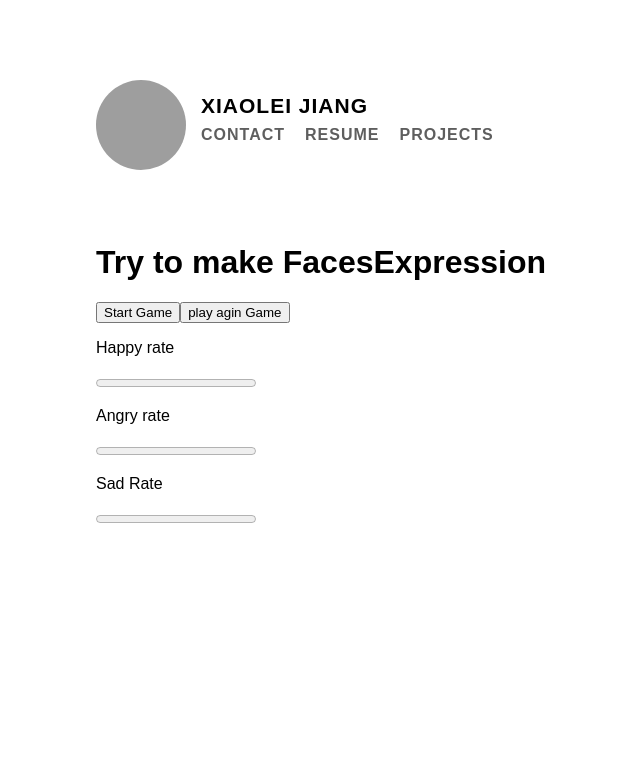
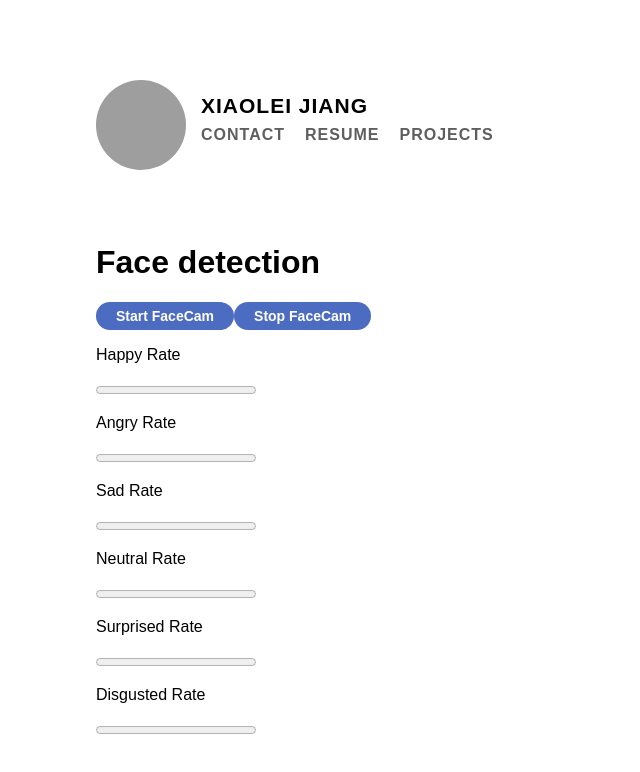
Before and after one commit to bartotti/portfolio, a Next.js app: page /components/FaceCamera in a window 1280 px wide. Shown: the top 772 px of the page, without its empty margins (32-672 px from the left). Built offline with nearby package versions, Linux system fonts and the light colour scheme; no server answers; grey boxes are pictures that could not be loaded.

Commit message:
project.js css added removed bullet point and raplce with img.svg plus FaceDetection.js added

```diff
--- a/pages/components/FaceCamera.js
+++ b/pages/components/FaceCamera.js
@@ -6,17 +6,13 @@ import NavBar from "../NavBar";
 function FaceCamera() {
   const [gameStarted, setGameStarted] = useState(false);
   const videoRef = useRef(null);
-  //   const [score, setScore] = useState(0);
-  const [question, setQuestion] = useState("");
   const canvasRef = useRef();
   const [sadExpression, setSadExpression] = useState("0.00%");
   const [happyExpression, setHappyExpression] = useState("0.00%");
   const [angryExpression, setAngryExpression] = useState("0.00%");
-  let score = 0;
-
-  const sadThreshold = 0.03;
-  const happyThreshold = 0.04;
-  const angryThreshold = 0.03;
+  const [neutralExpression, setNeutralExpression] = useState("0.00%");
+  const [surprisedExpression, setSurprisedExpression] = useState("0.00%");
+  const [disgustedExpression, setDisgustedExpression] = useState("0.00%");
 
   useEffect(() => {
     if (gameStarted) {
@@ -42,7 +38,7 @@ function FaceCamera() {
       tracks.forEach(track => track.stop());
       videoRef.current.srcObject = null;
     }
-    console.log("stopVideo i got called");
+    // console.log("stopVideo i got called");
   };
 
   const loadModels = () => {
@@ -61,80 +57,29 @@ function FaceCamera() {
     return percentage;
   };
 
-  const randomPicker = () => {
-    const expressions = ["😄happy", "🙁sad", "😡angry"];
-    const randomIndex = Math.floor(Math.random() * expressions.length);
-    const randomExpression = expressions[randomIndex];
-    setQuestion(randomExpression);
-
-    console.log("random picker", randomExpression);
+  const handleStartGame = () => {
+    setGameStarted(true);
   };
 
-  const handleStartGame = () => {
-    setGameStarted(true);
-    randomPicker();
-  };
-
-  const handlePlayAngin = () => {
-    setGameStarted(true);
-    randomPicker();
-    startVideo();
+  const handleStopVideo = () => {
+    stopVideo();
   };
 
   const gameLogic = detections => {
-    let streamStarted = false;
-    let rating = [
-      "Your getting closer",
-      "Your doing okay",
-      "Your doing greate",
-    ];
-
     if (detections.length > 0) {
       const expressions = detections[0].expressions;
-      // console.log("Expressions:", expressions);
-      const { sad, happy, angry } = expressions;
-      // console.log("Test Sad:", expressions.sad);
-      // console.log("Test Happy:", expressions.happy);
-      // console.log("Test angry:", expressions.angry);
-      // console.log("Test Neutral:", expressions.neutral);
-      // console.log("Test surprised:", expressions.surprised);
-      // console.log("Test disgusted:", expressions.disgusted);
       const sadPercentage = toPrecent(expressions.sad);
       const happyPercetage = toPrecent(expressions.happy);
       const angryPercetage = toPrecent(expressions.angry);
+      const neutralPercetage = toPrecent(expressions.neutral);
+      const surprisedPercentage = toPrecent(expressions.surprised);
+      const disgustedPercentage = toPrecent(expressions.disgusted);
       setSadExpression(sadPercentage);
       setHappyExpression(happyPercetage);
       setAngryExpression(angryPercetage);
-
-      if (sad > sadThreshold) {
-        score++;
-        streamStarted = true;
-        videoRef.current.srcObject.getTracks().forEach(track => {
-          track.stop();
-        });
-        console.log("my name is score and im sad " + score);
-        stopVideo();
-      }
-      if (happy > happyThreshold) {
-        score++;
-        streamStarted = true;
-        videoRef.current.srcObject.getTracks().forEach(track => {
-          track.stop();
-        });
-        stopVideo();
-        console.log("my name is score and im happy" + score);
-      }
-      if (angry > angryThreshold) {
-        score++;
-        streamStarted = true;
-        videoRef.current.srcObject.getTracks().forEach(track => {
-          track.stop();
-        });
-        console.log("my name is score and im angry" + score);
-        stopVideo();
-      }
-    } else {
-      console.log("No face detected");
+      setNeutralExpression(neutralPercetage);
+      setSurprisedExpression(surprisedPercentage);
+      setDisgustedExpression(disgustedPercentage);
     }
   };
 
@@ -171,9 +116,14 @@ function FaceCamera() {
       <div className="top">
         <NavBar />
         <div>
-          <h1>{`Try to make ${question} FacesExpression`}</h1>
-          <button onClick={handleStartGame}>Start Game</button>
-          <button onClick={handlePlayAngin}>play agin Game</button>
+          <h1>Face detection</h1>
+          <div>
+            <button className="btn-calculator" onClick={handleStartGame}>
+              Start FaceCam
+            </button>
+            <button className="btn-calculator" onClick={handleStopVideo}>
+              Stop FaceCam
+            </button>
             {gameStarted && (
               <video
                 id="video"
@@ -182,12 +132,13 @@ function FaceCamera() {
                 style={{ display: "block", width: "50%", height: "50%" }}
               />
             )}
+          </div>
           <div>
             <canvas
               ref={canvasRef}
               style={{ display: "none", width: "50%", height: "50%" }}
             />
-            <p>Happy rate</p>
+            <p>Happy Rate</p>
             <progress
               max="100"
               value={parseFloat(happyExpression)}
@@ -195,7 +146,7 @@ function FaceCamera() {
             >
               {happyExpression}
             </progress>
-            <p>Angry rate</p>
+            <p>Angry Rate</p>
             <progress
               max="100"
               value={parseFloat(angryExpression)}
@@ -211,6 +162,30 @@ function FaceCamera() {
             >
               {sadExpression}
             </progress>
+            <p>Neutral Rate</p>
+            <progress
+              max="100"
+              value={parseFloat(neutralExpression)}
+              aria-label={`Sad: ${neutralExpression}`}
+            >
+              {neutralExpression}
+            </progress>
+            <p>Surprised Rate</p>
+            <progress
+              max="100"
+              value={parseFloat(surprisedExpression)}
+              aria-label={`Sad: ${surprisedExpression}`}
+            >
+              {surprisedExpression}
+            </progress>
+            <p>Disgusted Rate</p>
+            <progress
+              max="100"
+              value={parseFloat(disgustedExpression)}
+              aria-label={`Sad: ${disgustedExpression}`}
+            >
+              {disgustedExpression}
+            </progress>
           </div>
         </div>
       </div>
--- a/styles/globals.css
+++ b/styles/globals.css
@@ -231,6 +231,9 @@ body {
     width: 100%;
     border-radius: 20px;
   }
+  .img-resize:hover {
+    transform: scale(1.1);
+  }
   .section-top {
     max-width: calc(100vw - 40px);
     width: calc(100% + 290px);
@@ -249,6 +252,24 @@ body {
     font-size: 1.5rem;
     font-weight: bold;
     margin: 0;
+  }
+  .project-detail-content {
+    margin-bottom: 30px;
+  }
+  .list-item {
+    display: flex;
+    align-items: center;
+    list-style: none;
+    color: rgba(25, 31, 52, 0.73);
+    font-size: 18px;
+  }
+  .list-item::before {
+    width: 20px;
+    height: 20px;
+    margin-right: 5px;
+    opacity: 0.6;
+    content: "";
+    background: url(/caret-right-svgrepo-com.svg) 0 0/20px no-repeat;
   }
   /*End of Projects.js section css part*/
 
@@ -489,6 +510,9 @@ body {
     width: 100%;
     border-radius: 20px;
   }
+  .img-resize:hover {
+    transform: scale(1.1);
+  }
   .section-top {
     /* max-width: calc(100vw - 40px);
     width: calc(100% + 290px); */
@@ -508,6 +532,26 @@ body {
     font-weight: bold;
     margin: 0;
   }
+  .project-detail-content {
+    margin-bottom: 30px;
+  }
+  .list-item {
+    display: flex;
+    align-items: center;
+    list-style: none;
+    color: rgba(25, 31, 52, 0.73);
+    font-size: 18px;
+  }
+  .list-item::before {
+    width: 20px;
+    height: 20px;
+    margin-right: 5px;
+    opacity: 0.6;
+    content: "";
+    background: url(/caret-right-svgrepo-com.svg) 0 0/20px no-repeat;
+  }
+  /*End of Projects.js section css part*/
+  /*start of FC.js seciton css part */
 
-  /*End of Projects.js section css part*/
+  /*end of FC.js seciton css part */
 }
```
Also changed, not shown: pages/Projects.js (+37 -1 lines), public/caret-right-svgrepo-com.svg (added), public/project_FC.png (added). Lines whose indentation alone changed are shown as unchanged.
